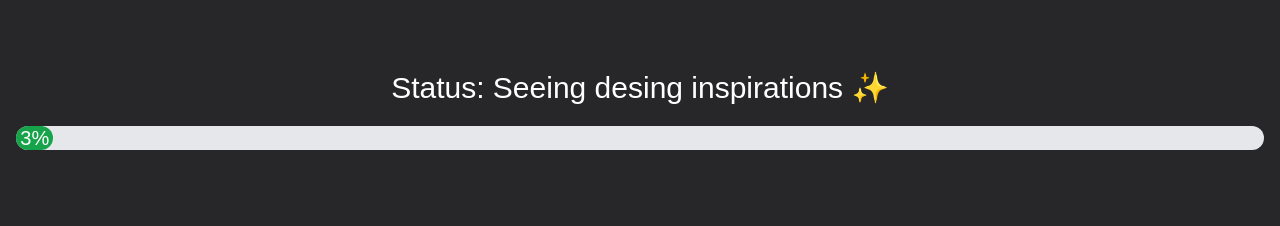
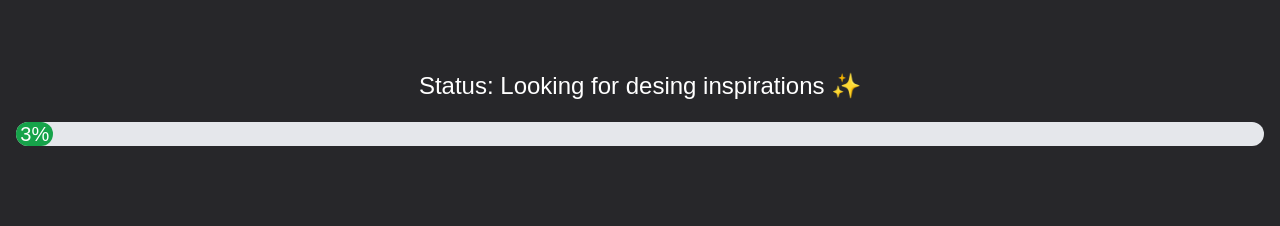
Before and after one commit to SayagoDev/sayago.dev, a plain HTML site: page index.html in a window 1280 px wide. Shown: the part 574-800 px from the top of the page. Drawn offline with nearby package versions, Linux system fonts and the light colour scheme; a web font is replaced by a local one.

Commit message:
Update index.html

```diff
--- a/index.html
+++ b/index.html
@@ -23,7 +23,7 @@
       alt="work in progress">
 
     <div class="mt-20 text-white">
-        <p class="text-3xl text-center my-5">Status: Seeing desing inspirations ✨</p>
+        <p class="text-2xl text-center my-5">Status: Looking for desing inspirations ✨</p>
       <div class="w-full bg-gray-200 rounded-full">
         <div class="bg-green-600 text-xl font-medium text-center p-0.5 leading-none rounded-full w-[10%] sm:w-[8%] md:w-[5%] lg:w-[3%]">3%
         </div>
```
